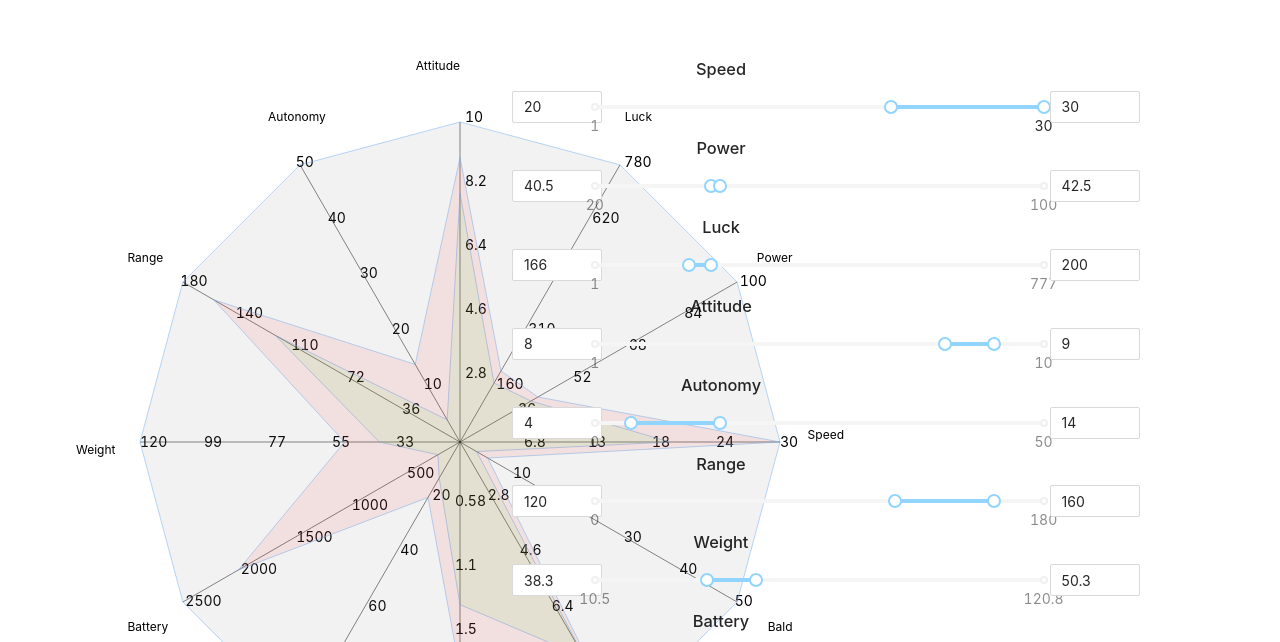
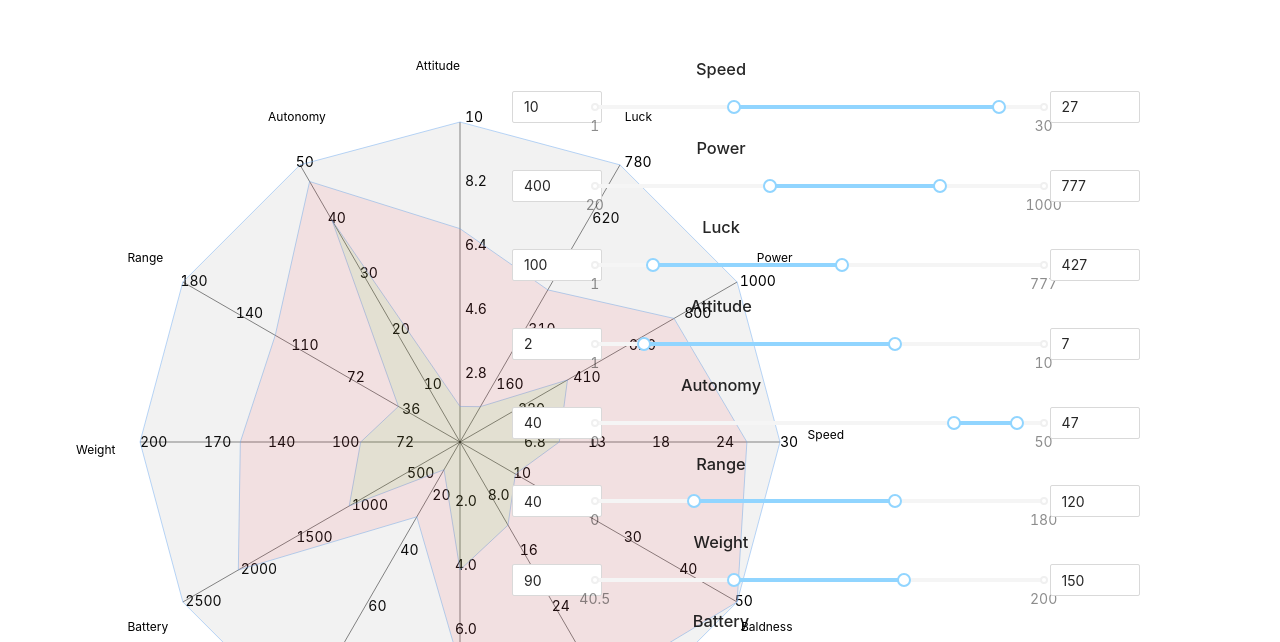
Before and after one commit to RusuVasile0309/RadarChart, a React (Create React App) app: page / in a window 1280 px wide. Shown: the part 158-800 px from the top of the page. Built offline with nearby package versions, Linux system fonts and the light colour scheme.

Commit message:
finished

```diff
--- a/src/App.js
+++ b/src/App.js
@@ -1,273 +1,86 @@
-import logo from './logo.svg';
 import './App.css';
 
-import RadarComponent from './RadarComponents';
-import SliderComponent from './Slider';
-import { useState } from 'react';
-import { getAttribute } from './HelpFunctions';
+import MainComponent from './MainComponent';
 import "antd/dist/antd.css";
 function App() {
-
-
-
-  const [data1, setData1] = useState({
-    name: 'Jon Snow',
-    Speed: 20,
-    Power: 40.5,
-    Luck: 166,
-    Attitude: 8,
-    Autonomy: 4,
-    Range: 120,
-    Weight: 38.3,
-    Battery: 200,
-    Awesomeness: 13,
-    Fair: 1.32,
-    Logical: 8,
-    Bald: 3,
-    fill: 'rgba(24,250,20,0.8)',
-    stroke: 'rgba(114,172,240,1)'
-  });
-  const [data2, setData2] = useState({
-    name: 'Peter Parker',
-    Speed: 30,
-    Power: 42.5,
-    Luck: 200,
-    Attitude: 9,
-    Autonomy: 14,
-    Range: 160,
-    Weight: 50.3,
-    Battery: 2000,
-    Awesomeness: 20,
-    Fair: 1.82,
-    Logical: 9,
-    Bald: 5,
-    fill: 'rgba(254,0,20,0.8)',
-    stroke: 'rgba(114,172,240,1)'
-  });
-  const domains = [
+  const data = [
     {
-      name: "Speed",
-      domain: [1, 30],
-      getValue: d => d.Speed,
+      label: "Speed",
+      min: 1,
+      max: 30,
+      values: [10, 27],
     },
     {
-      name: "Power",
-      domain: [20, 100],
-      getValue: d => d.Power,
+      label: "Power",
+      min: 20,
+      max: 1000,
+      values: [400, 777],
     },
     {
-      name: "Luck",
-      domain: [1, 777],
-      getValue: d => d.Luck,
+      label: "Luck",
+      min: 1,
+      max: 777,
+      values: [100, 427],
     },
     {
-      name: "Attitude",
-      domain: [1, 10],
-      getValue: d => d.Attitude,
+      label: "Attitude",
+      min: 1,
+      max: 10,
+      values: [2, 7],
     },
     {
-      name: "Autonomy",
-      domain: [0, 50],
-      getValue: d => d.Autonomy,
+      label: "Autonomy",
+      min: 0,
+      max: 50,
+      values: [40, 47],
     },
     {
-      name: "Range",
-      domain: [0, 180],
-      getValue: d => d.Range,
+      label: "Range",
+      min: 0,
+      max: 180,
+      values: [40, 120],
     },
     {
-      name: "Weight",
-      domain: [10.5, 120.8],
-      getValue: d => d.Weight,
+      label: "Weight",
+      min: 40.5,
+      max: 200,
+      values: [90, 150],
     },
     {
-      name: "Battery",
-      domain: [1, 2500],
-      getValue: d => d.Battery,
+      label: "Battery",
+      min: 1,
+      max: 2500,
+      values: [1000, 2000],
     },
     {
-      name: "Awesomeness",
-      domain: [0, 100],
-      getValue: d => d.Awesomeness,
+      label: "Awesomeness",
+      min: 0,
+      max: 100,
+      values: [10, 27],
     },
     {
-      name: "Fair",
-      domain: [0.1, 2.5],
-      getValue: d => d.Fair,
+      label: "Fairness",
+      min: 0,
+      max: 10,
+      values: [4, 7],
     },
     {
-      name: "Logical",
-      domain: [1, 10],
-      getValue: d => d.Logical,
+      label: "Logical",
+      min: 0,
+      max: 40,
+      values: [12, 35],
     },
     {
-      name: "Bald",
-      domain: [0, 50],
-      getValue: d => d.Bald,
+      label: "Baldness",
+      min: 0,
+      max: 50,
+      values: [10, 50],
     },
-  ]
+  ];
 
-  const onChange = (value, end, start, type) => {
-
-    console.log(start);
-    let value1 = (end - start) * value[0] / 100 + start;
-    let value2 = (end - start) * value[1] / 100 + start;
-
-    console.log(value);
-    switch (type) {
-      case 'Speed':
-        setData1({ ...data1, Speed: value1 });
-        setData2({ ...data2, Speed: value2 });
-        break;
-      case 'Power':
-        setData1({ ...data1, Power: value1 });
-        setData2({ ...data2, Power: value2 });
-        break;
-      case 'Luck':
-        setData1({ ...data1, Luck: value1 });
-        setData2({ ...data2, Luck: value2 });
-        break;
-      case 'Attitude':
-        setData1({ ...data1, Attitude: value1 });
-        setData2({ ...data2, Attitude: value2 });
-        break;
-      case 'Autonomy':
-        setData1({ ...data1, Autonomy: value1 });
-        setData2({ ...data2, Autonomy: value2 });
-        break;
-      case 'Range':
-        setData1({ ...data1, Range: value1 });
-        setData2({ ...data2, Range: value2 });
-        break;
-      case 'Weight':
-        setData1({ ...data1, Weight: value1 });
-        setData2({ ...data2, Weight: value2 });
-        break;
-      case 'Battery':
-        setData1({ ...data1, Battery: value1 });
-        setData2({ ...data2, Battery: value2 });
-        break;
-      case 'Awesomeness':
-        setData1({ ...data1, Awesomeness: value1 });
-        setData2({ ...data2, Awesomeness: value2 });
-        break;
-      case 'Fair':
-        setData1({ ...data1, Fair: value1 });
-        setData2({ ...data2, Fair: value2 });
-        break;
-      case 'Logical':
-        setData1({ ...data1, Logical: value1 });
-        setData2({ ...data2, Logical: value2 });
-        break;
-      case 'Bald':
-        setData1({ ...data1, Bald: value1 });
-        setData2({ ...data2, Bald: value2 });
-        break;
-    }
-  }
-
-  const onChangeInputLeft = (value, type) => {
-    switch (type) {
-      case 'Power':
-        setData1({ ...data1, Power: value });
-        break;
-      case 'Speed':
-        setData1({ ...data1, Speed: value });
-        break;
-      case 'Luck':
-        setData1({ ...data1, Luck: value });
-        break;
-      case 'Attitude':
-        setData1({ ...data1, Attitude: value });
-        break;
-      case 'Autonomy':
-        setData1({ ...data1, Autonomy: value });
-        break;
-      case 'Range':
-        setData1({ ...data1, Range: value });
-        break;
-      case 'Weight':
-        setData1({ ...data1, Weight: value });
-        break;
-      case 'Battery':
-        setData1({ ...data1, Battery: value });
-        break;
-      case 'Awesomeness':
-        setData1({ ...data1, Awesomeness: value });
-        break;
-      case 'Fair':
-        setData1({ ...data1, Fair: value });
-        break;
-      case 'Logical':
-        setData1({ ...data1, Logical: value });
-        break;
-      case 'Bald':
-        setData1({ ...data1, Bald: value });
-        break;
-    }
-  }
-  const onChangeInputRight = (value, type) => {
-    switch (type) {
-      case 'Power':
-        setData2({ ...data2, Power: value });
-        break;
-      case 'Speed':
-        setData2({ ...data2, Speed: value });
-        break;
-      case 'Luck':
-        setData2({ ...data2, Luck: value });
-        break;
-      case 'Attitude':
-        setData2({ ...data2, Attitude: value });
-        break;
-      case 'Autonomy':
-        setData2({ ...data2, Autonomy: value });
-        break;
-      case 'Range':
-        setData2({ ...data2, Range: value });
-        break;
-      case 'Weight':
-        setData2({ ...data2, Weight: value });
-        break;
-      case 'Battery':
-        setData2({ ...data2, Battery: value });
-        break;
-      case 'Awesomeness':
-        setData2({ ...data2, Awesomeness: value });
-        break;
-      case 'Fair':
-        setData2({ ...data2, Fair: value });
-        break;
-      case 'Logical':
-        setData2({ ...data2, Logical: value });
-        break;
-      case 'Bald':
-        setData2({ ...data2, Bald: value });
-        break;
-    }
-  }
   return (
     <div className="App">
-      <div style={{ display: "flex", flexDirection: "row" }}>
-        <div style={{ height: "100%", width: "40%" }}>
-          <RadarComponent domains={domains} data={[data1, data2]} />
-        </div>
-        <div style={{ marginTop: "200px", height: "100%", width: "60%" }}>
-          {domains.map((elem) =>
-            <SliderComponent
-              start={elem.domain[0]}
-              end={elem.domain[1]}
-              nameTag={elem.name}
-              onChange={(value) => onChange(value, elem.domain[1], elem.domain[0], elem.name)}
-              defaultValues={[getAttribute(data1, elem.name), getAttribute(data2, elem.name)]}
-              onChangeInputLeft={(value) => onChangeInputLeft(value, elem.name)}
-              onChangeInputRight={(value) => onChangeInputRight(value, elem.name)}
-            />)
-          }
-
-        </div>
-
-      </div>
+      <MainComponent data={data} />
 
     </div>
   );
--- a/src/HelpFunctions.js
+++ /dev/null
@@ -1,29 +0,0 @@
-export const getAttribute = (data, nameOfAtribute) => {
-
-    switch (nameOfAtribute) {
-        case 'Power':
-            return data.Power;
-        case 'Speed':
-            return data.Speed;
-        case 'Luck':
-            return data.Luck;
-        case 'Attitude':
-            return data.Attitude;
-        case 'Autonomy':
-            return data.Autonomy;
-        case 'Range':
-            return data.Range;
-        case 'Weight':
-            return data.Weight;
-        case 'Battery':
-            return data.Battery;
-        case 'Awesomeness':
-            return data.Awesomeness;
-        case 'Fair':
-            return data.Fair;
-        case 'Logical':
-            return data.Logical;
-        case 'Bald':
-            return data.Bald;
-    }
-}
--- /dev/null
+++ b/src/MainComponent.jsx
@@ -0,0 +1,91 @@
+import { useEffect, useState } from 'react';
+import "antd/dist/antd.css";
+import RadarComponent from "./RadarComponents";
+import SliderComponent from "./Slider";
+
+const MainComponent = ({ data }) => {
+    const [domains, setDomains] = useState([]);
+    const [values, setValues] = useState([]);
+    useEffect(() => {
+        const intermediaryDomains = [];
+        let intermediaryValues = [];
+        for (let i = 0; i <= data[0].values.length - 1; i++) {
+            intermediaryValues[i] = {
+                name: `Name${i}`
+            };
+            if (i === 0) {
+                intermediaryValues[i] = {
+                    fill: 'rgba(24,250,20,0.8)',
+                    stroke: 'rgba(114,172,240,1)'
+                }
+            }
+            if (i === 1) {
+                intermediaryValues[i] = {
+                    fill: 'rgba(254,0,20,0.8)',
+                    stroke: 'rgba(114,172,240,1)'
+                }
+            }
+        }
+        data.map((element) => {
+            intermediaryDomains.push({
+                name: element.label,
+                domain: [element.min, element.max],
+                getValue: d => d[element.label]
+            })
+            for (let i = 0; i <= element.values.length - 1; i++) {
+                intermediaryValues[i][element.label] = element.values[i];
+            }
+        })
+        setDomains(intermediaryDomains);
+        setValues(intermediaryValues);
+    }, []);
+
+    const onChange = (value, end, start, type) => {
+
+        let value1 = (end - start) * value[0] / 100 + start;
+        let value2 = (end - start) * value[1] / 100 + start;
+        let intermediaryValues = values;
+        intermediaryValues[0][type] = value1;
+        intermediaryValues[1][type] = value2;
+        setValues([...intermediaryValues]);
+    }
+
+    const onChangeInputLeft = (value, type) => {
+        const intermediaryValues = values;
+        intermediaryValues[0][type] = value;
+        console.log(intermediaryValues[0][type])
+        setValues([...intermediaryValues]);
+    }
+
+    const onChangeInputRight = (value, type) => {
+        const intermediaryValues = values;
+        intermediaryValues[1][type] = value;
+        console.log(intermediaryValues[1][type]);
+        setValues([...intermediaryValues]);
+    }
+
+    return (
+        <div style={{ display: "flex", flexDirection: "row" }}>
+            <div style={{ height: "100%", width: "40%" }}>
+                <RadarComponent domains={domains} data={values} />
+            </div>
+            <div style={{ marginTop: "200px", height: "100%", width: "60%" }}>
+                {domains.map((elem) =>
+                    <SliderComponent
+                        start={elem.domain[0]}
+                        end={elem.domain[1]}
+                        nameTag={elem.name}
+                        onChange={(value) => onChange(value, elem.domain[1], elem.domain[0], elem.name)}
+                        defaultValues={[values[0][elem.name], values[1][elem.name]]}
+                        onChangeInputLeft={(value) => onChangeInputLeft(value, elem.name)}
+                        onChangeInputRight={(value) => onChangeInputRight(value, elem.name)}
+                    />)
+                }
+
+            </div>
+
+        </div>
+    )
+}
+
+export default MainComponent;
--- a/src/RadarComponents.jsx
+++ b/src/RadarComponents.jsx
@@ -1,29 +1,31 @@
-import React, { useState } from 'react';
+import React, { useEffect, useState } from 'react';
 import { format } from 'd3-format';
 
 import { RadarChart } from 'react-vis';
 
 const basicFormat = format('.2r');
-const wideFormat = format('.3r');
 
 const RadarComponent = ({ domains, data }) => {
-    const borderMaxData = {
-        name: 'Max',
-        Speed: 30,
-        Power: 100,
-        Luck: 777,
-        Attitude: 10,
-        Autonomy: 50,
-        Range: 180,
-        Weight: 120.8,
-        Battery: 2500,
-        Awesomeness: 100,
-        Fair: 2.5,
-        Logical: 10,
-        Bald: 50,
+
+    const [borderData, setBorderData] = useState({
+        name: 'Border',
         fill: 'grey',
         stroke: 'rgba(114,172,240,1)'
-    }
+    });
+
+    useEffect(() => {
+        let intermediaryBorder = {
+            name: 'Border',
+            fill: 'grey',
+            stroke: 'rgba(114,172,240,1)'
+        };
+        domains.map((element) => {
+            intermediaryBorder[element.name] = element.domain[1];
+        })
+        setBorderData(intermediaryBorder);
+
+    }, [domains, data]);
+
     return (
         <div style={{ marginLeft: "60px", marginTop: "200px" }}>
             <RadarChart
@@ -50,7 +52,7 @@ const RadarComponent = ({ domains, data }) => {
                     }
 
                 }}
-                data={[...data, borderMaxData]}
+                data={[...data, borderData]}
                 tickFormat={t => basicFormat(t)}
                 startingAngle={0}
                 renderAxesOverPolygons={true}
--- a/src/Slider.jsx
+++ b/src/Slider.jsx
@@ -1,5 +1,5 @@
-import { useState } from "react";
-import { Slider, InputNumber, Col, Row } from "antd"
+
+import { Slider, InputNumber } from "antd"
 
 const SliderComponent = ({ start, end, nameTag, onChange, defaultValues, onChangeInputLeft, onChangeInputRight }) => {
     const marks = {
@@ -7,7 +7,7 @@ const SliderComponent = ({ start, end, nameTag, onChange, defaultValues, onChang
         100: end
     }
 
-
+    if (nameTag === "Luck") console.log(defaultValues[0])
     return (<div style={{ display: "flex", flexDirection: "column" }}>
         <h3 style={{ marginRight: "350px", marginTop: "15px" }}>{nameTag}</h3>
         <div style={{ height: "30px", display: "flex", flexDirection: "row" }}>
```
